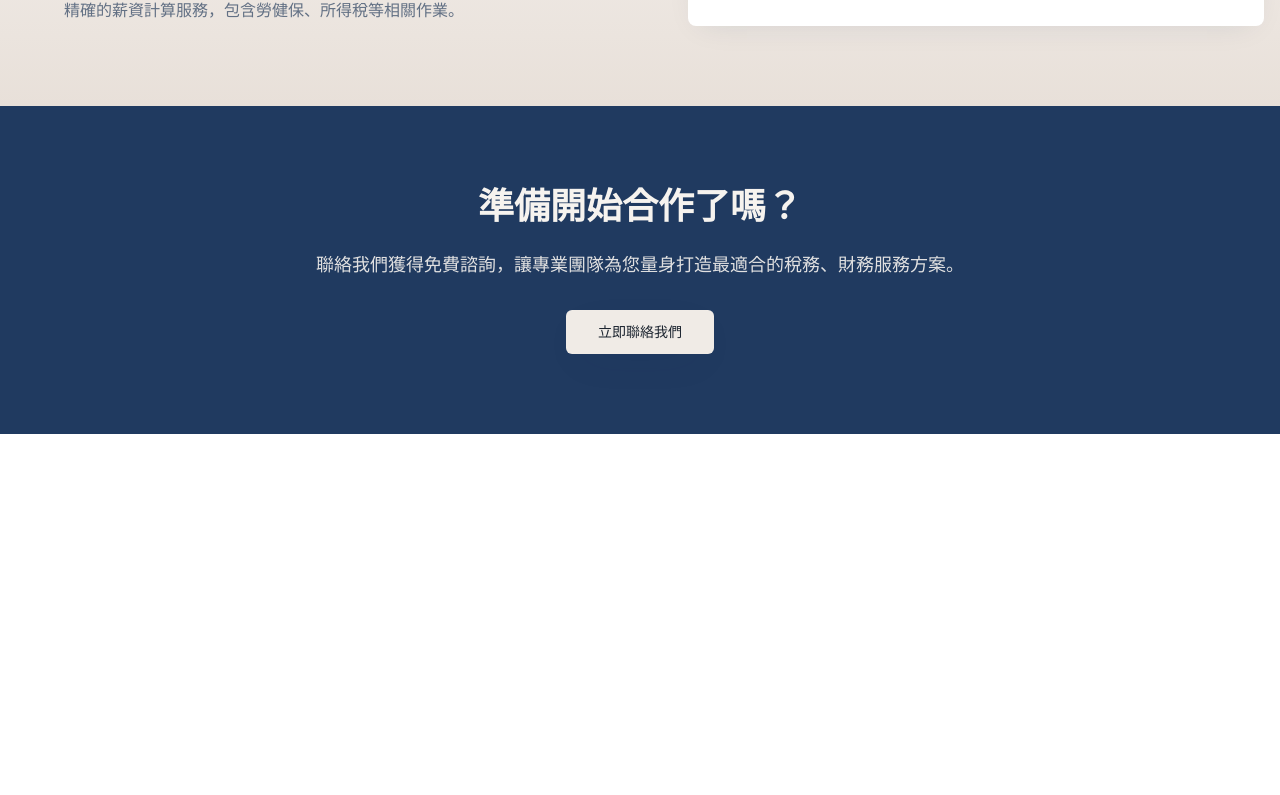
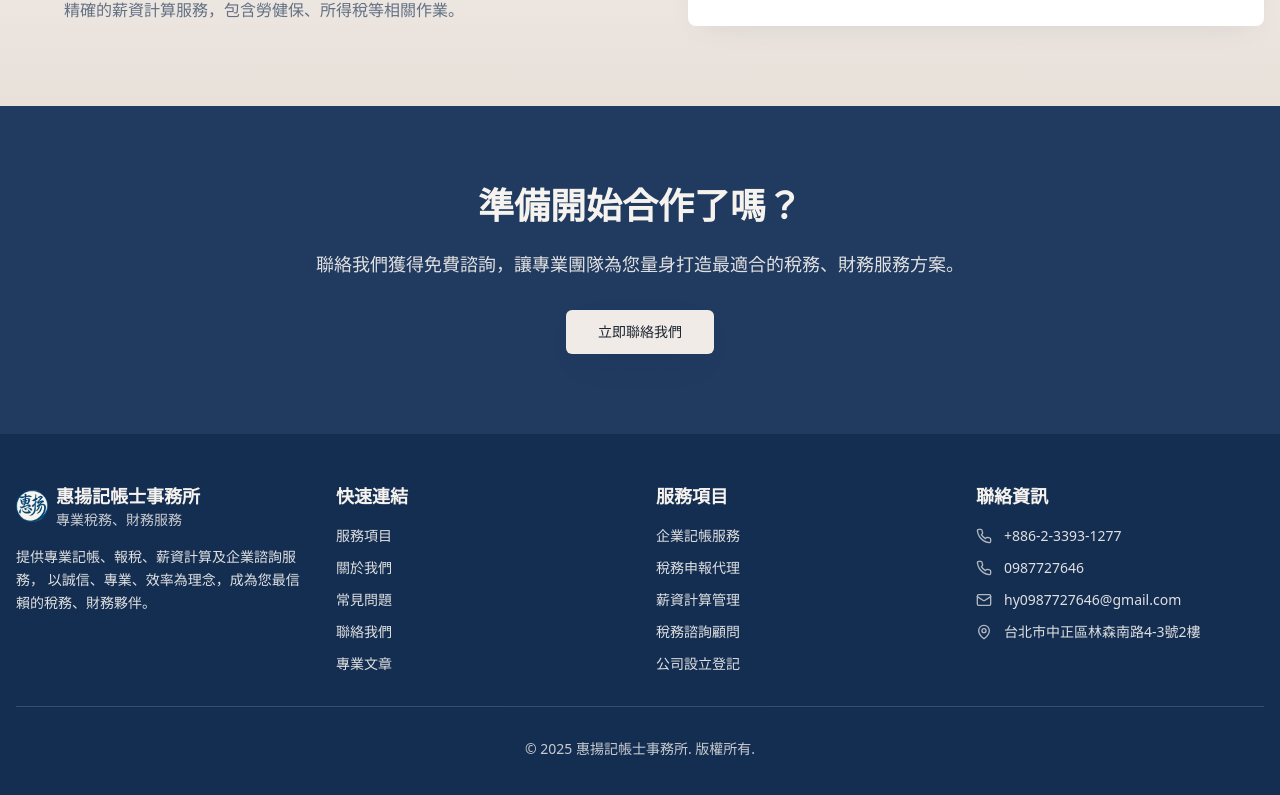
Before and after one commit to AaronLiang14/huiyang, a Next.js app: page / in a window 1280 px wide. Shown: the part 1598-2393 px from the top of the page. Before the commit the page ends 2032 px from the top, so only its background shows below. Built offline with nearby package versions, Linux system fonts and the light colour scheme.

Commit message:
feat: footer displat and bg color

```diff
--- a/src/app/globals.css
+++ b/src/app/globals.css
@@ -11,7 +11,7 @@
 
     --color-muted: #e5e1dc;
     --color-muted-foreground: #627084;
-
+    --color-footer-background: #142e52;
     --color-accent: #e4d7cd;
 
     --color-destructive: #e23636;
--- a/src/app/layout.tsx
+++ b/src/app/layout.tsx
@@ -1,4 +1,5 @@
 import Header from "@/components/Header";
+import Footer from "@/components/Footer";
 import type { Metadata } from "next";
 import "./globals.css";
 
@@ -18,6 +19,7 @@ export default function RootLayout({
             <body>
                 <Header />
                 {children}
+                <Footer />
             </body>
         </html>
     );
--- a/src/components/Footer.tsx
+++ b/src/components/Footer.tsx
@@ -14,7 +14,7 @@ const Footer = () => {
     ];
 
     return (
-        <footer className="bg-primary text-primary-foreground">
+        <footer className="bg-footer-background text-primary-foreground">
             <div className="container mx-auto px-4 py-12">
                 <div className="grid grid-cols-1 md:grid-cols-2 lg:grid-cols-4 gap-8">
                     {/* Company Info */}
```
